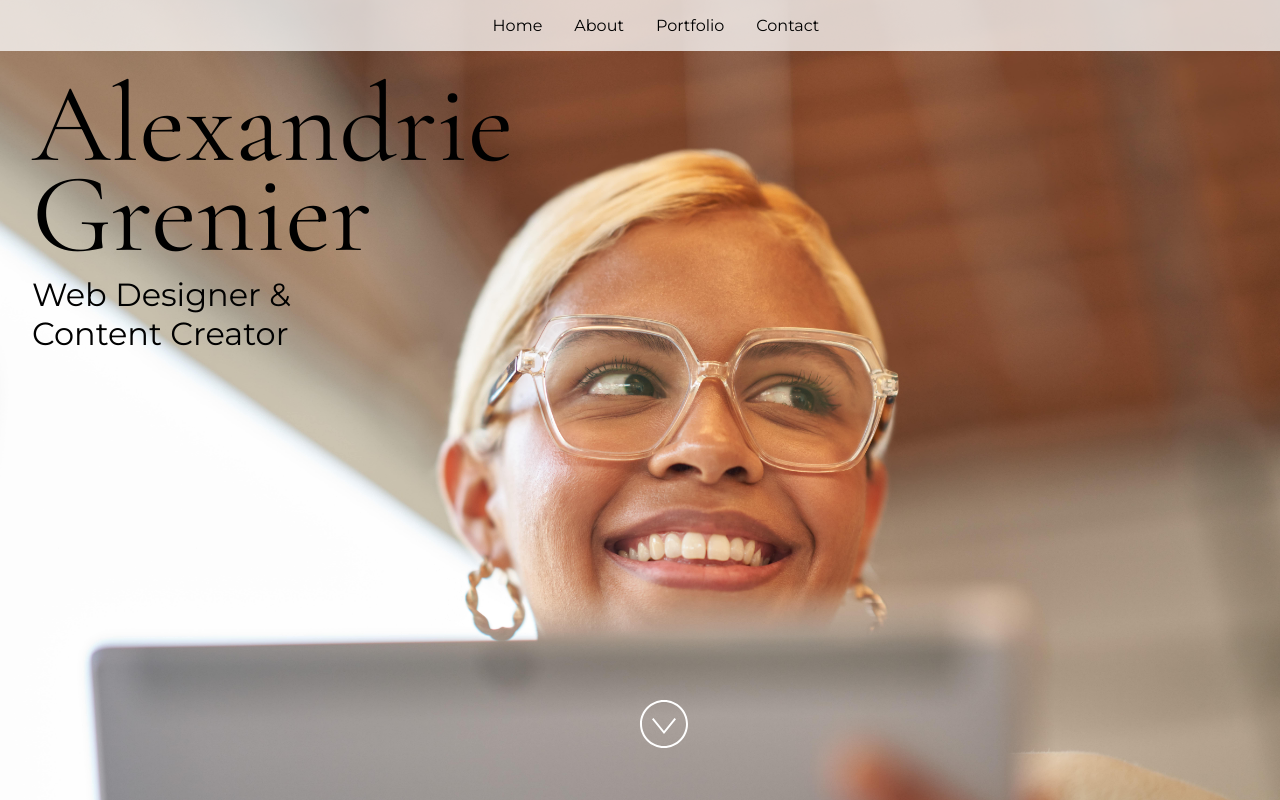
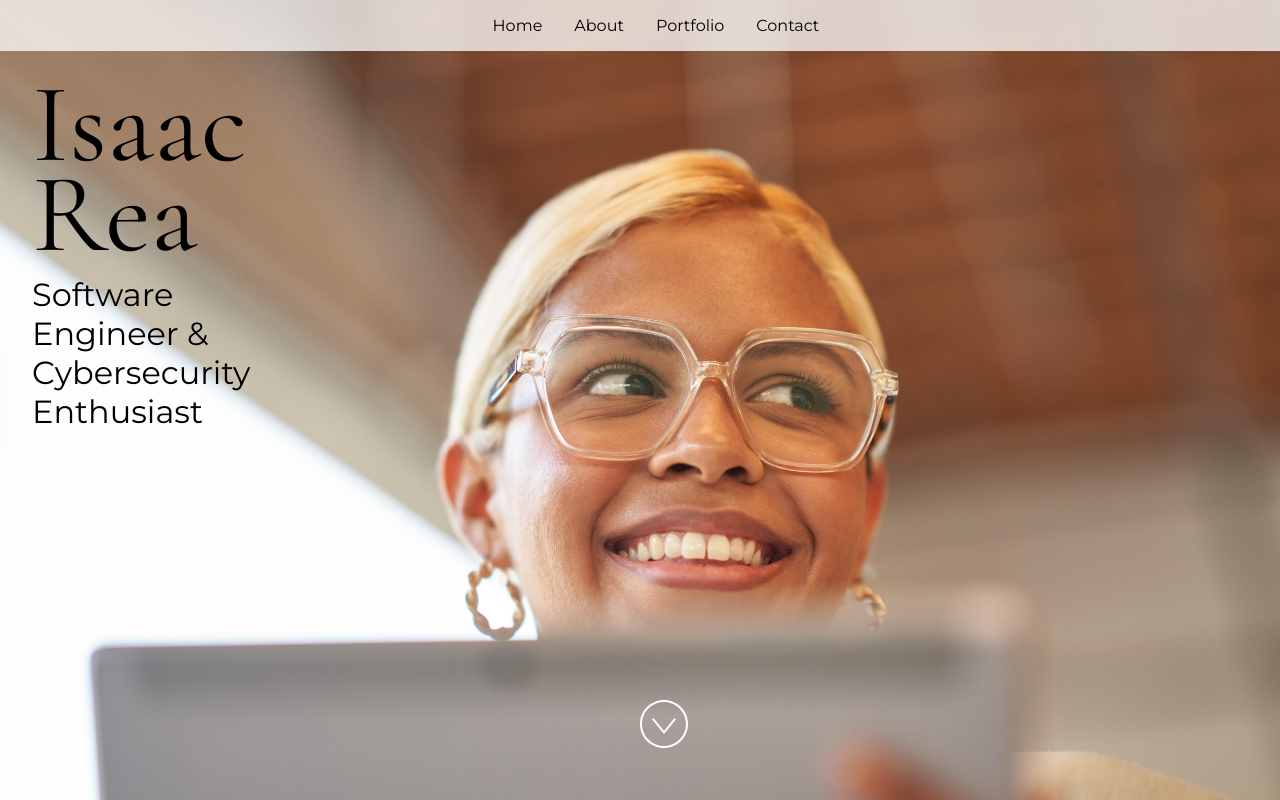
Before and after one commit to isaacrea/portfolio, a React (Vite) app: page / in a window 1280 px wide. Built offline with nearby package versions, Linux system fonts and the light colour scheme.

Commit message:
Updated personal information.

```diff
--- a/src/App.jsx
+++ b/src/App.jsx
@@ -24,15 +24,15 @@ import "./styles.css";
  * If you don't have one of the social sites listed, leave it as an empty string.
  */
 const siteProps = {
-  name: "Alexandrie Grenier",
-  title: "Web Designer & Content Creator",
-  email: "alex@example.com",
-  gitHub: "microsoft",
-  instagram: "microsoft",
-  linkedIn: "satyanadella",
+  name: "Isaac Rea",
+  title: "Software Engineer & Cybersecurity Enthusiast",
+  email: "isaacrea10@gmail.com",
+  gitHub: "isaacrea",
+  instagram: "isaacrea1",
+  linkedIn: "isaacrea",
   medium: "",
-  twitter: "microsoft",
-  youTube: "Code",
+  twitter: "irea_sw",
+  youTube: "",
 };
 
 const primaryColor = "#4E567E";
```
